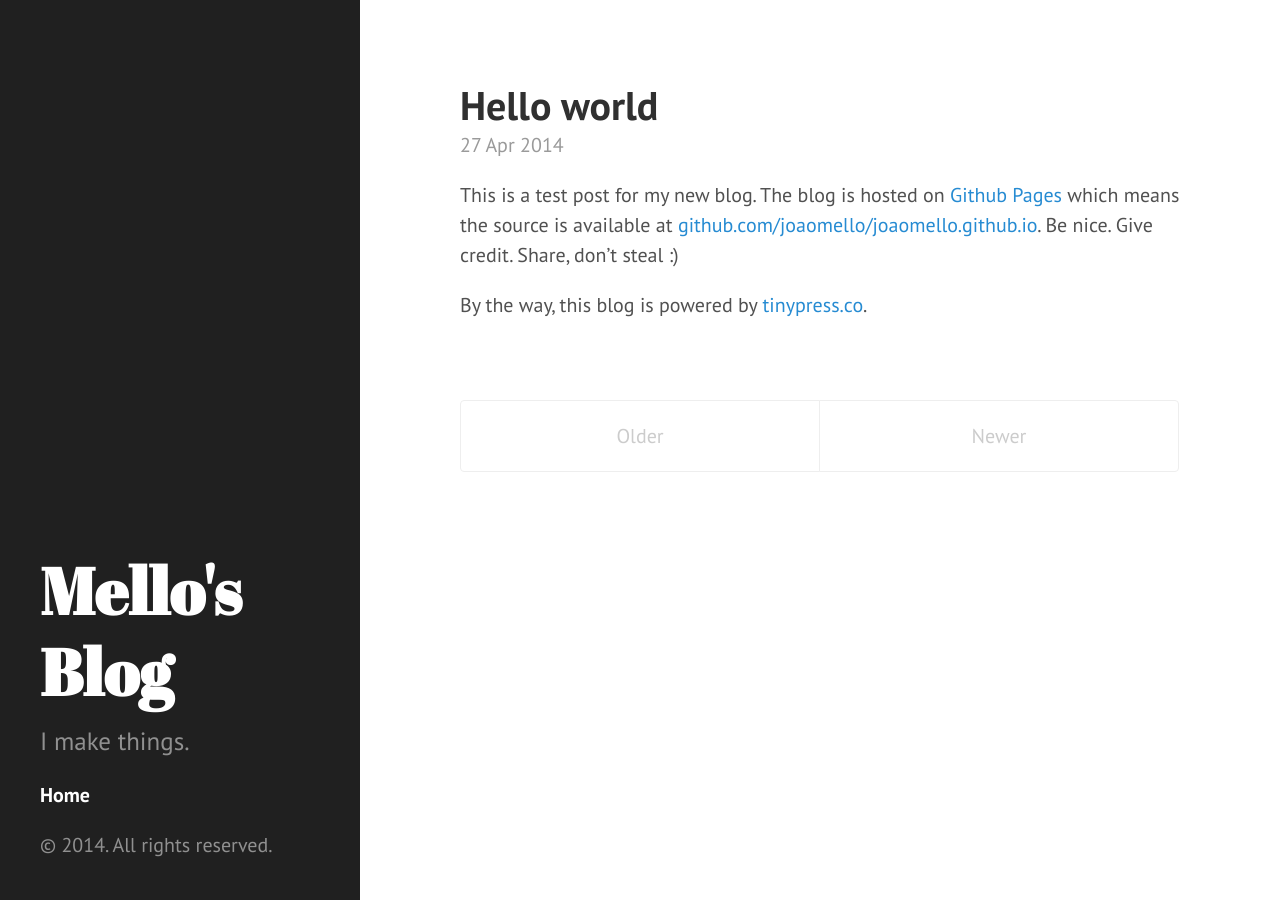
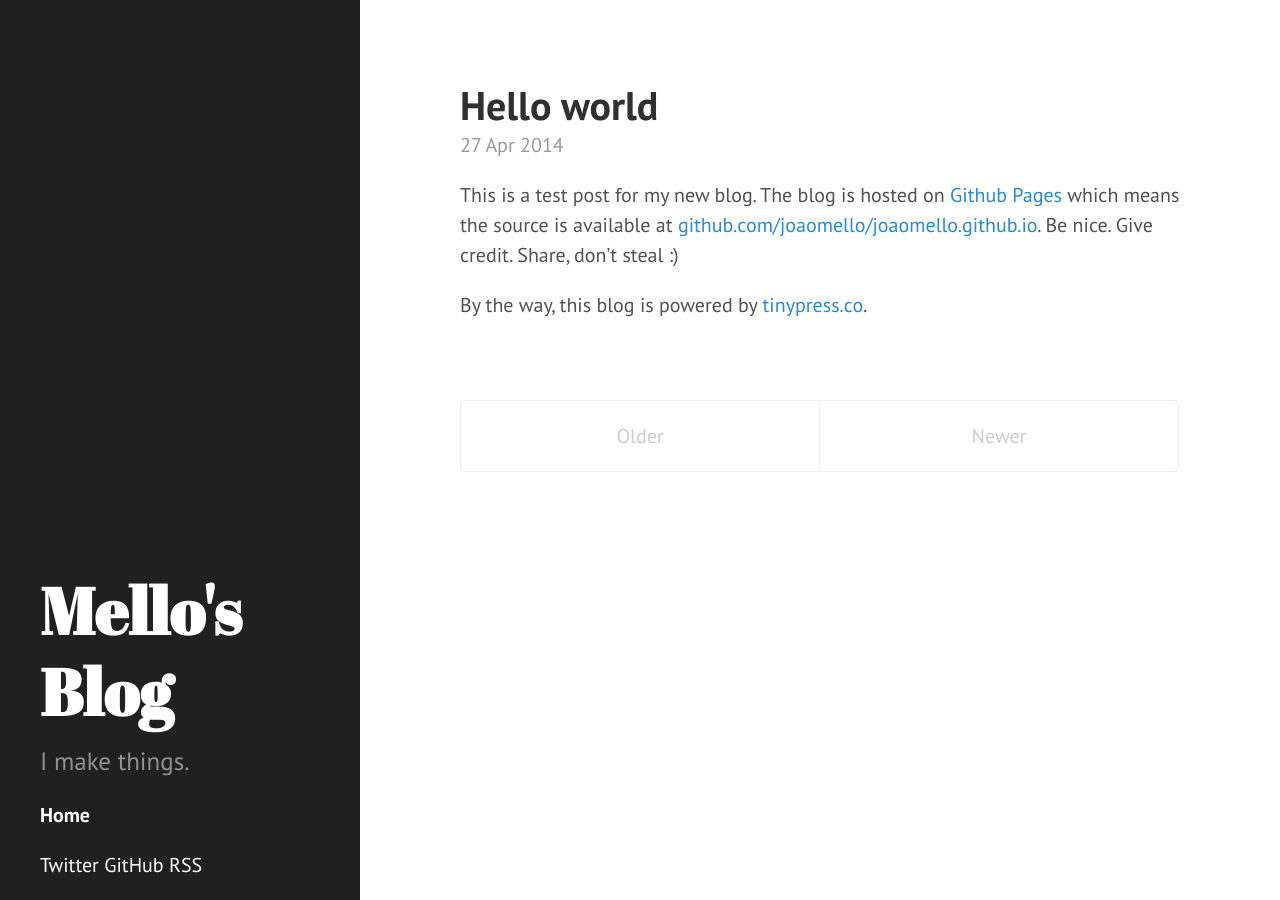
Before and after one commit to joaomello-zz/joaomello.github.io, a Jekyll site: the page built from index.html, in a window 1280 px wide. Built offline with Jekyll 4.4.1, drawn with Linux system fonts in a browser that asks for light colours; the list of posts is cut into pages by our own code.

Commit message:
Redes sociais Layout

```diff
--- a/_includes/sidebar.html
+++ b/_includes/sidebar.html
@@ -31,6 +31,10 @@
       <li class="sidebar-nav-item">Currently v{{ site.version }}</li-->
     </ul>
 
-    <p>&copy; {{ site.time | date: '%Y' }}. All rights reserved.</p>
+    <div class="social">
+			<a class="twitter" href="http://twitter.com/joaomello" title="Twitter">Twitter</a>
+      <a class="github" href="https://github.com/joaomello" title="GitHub">GitHub</a>
+      <a class="rss" href="http://feeds.haacked.com/haacked" title="RSS">RSS</a>
+    </div>
   </div>
 </div>
```
